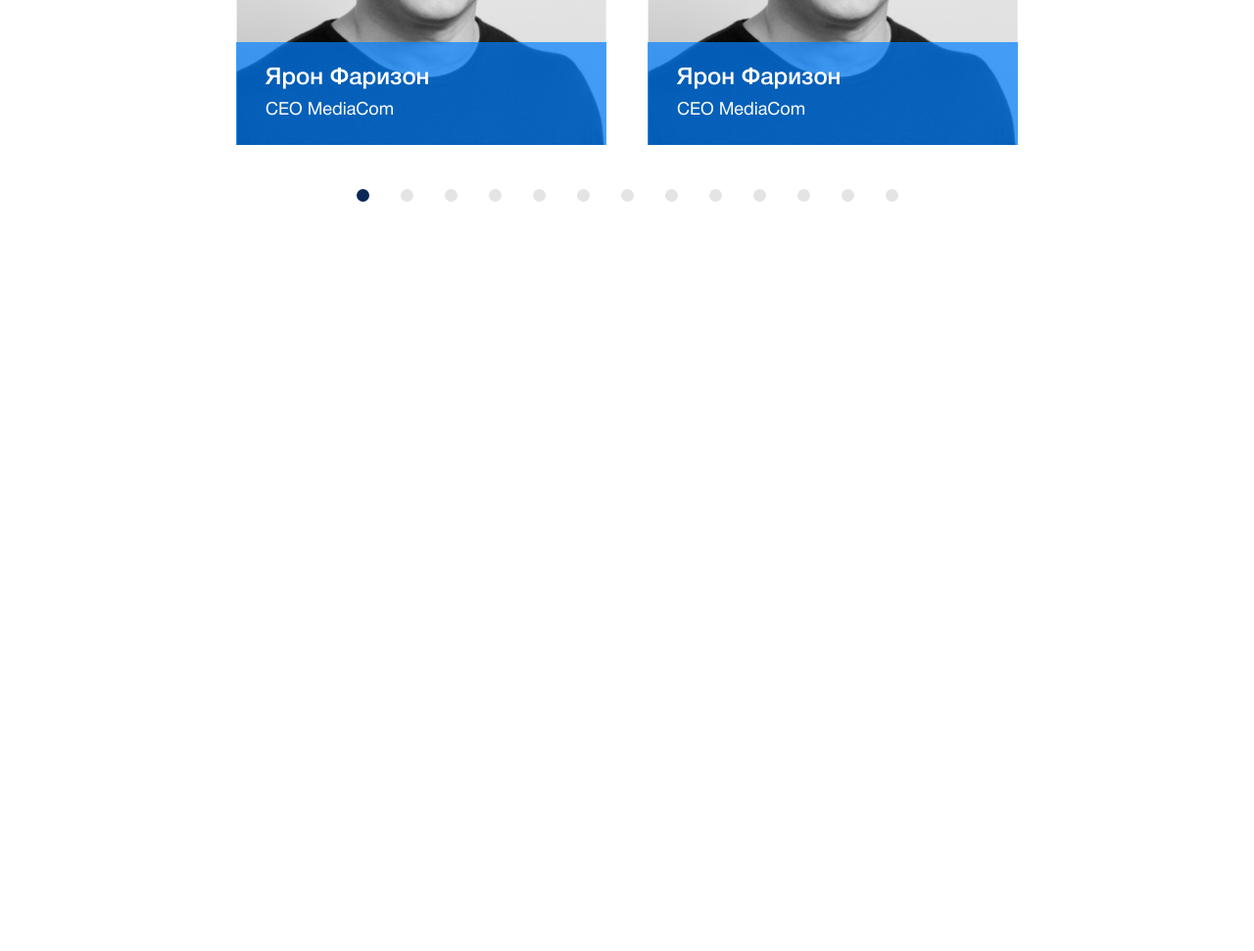
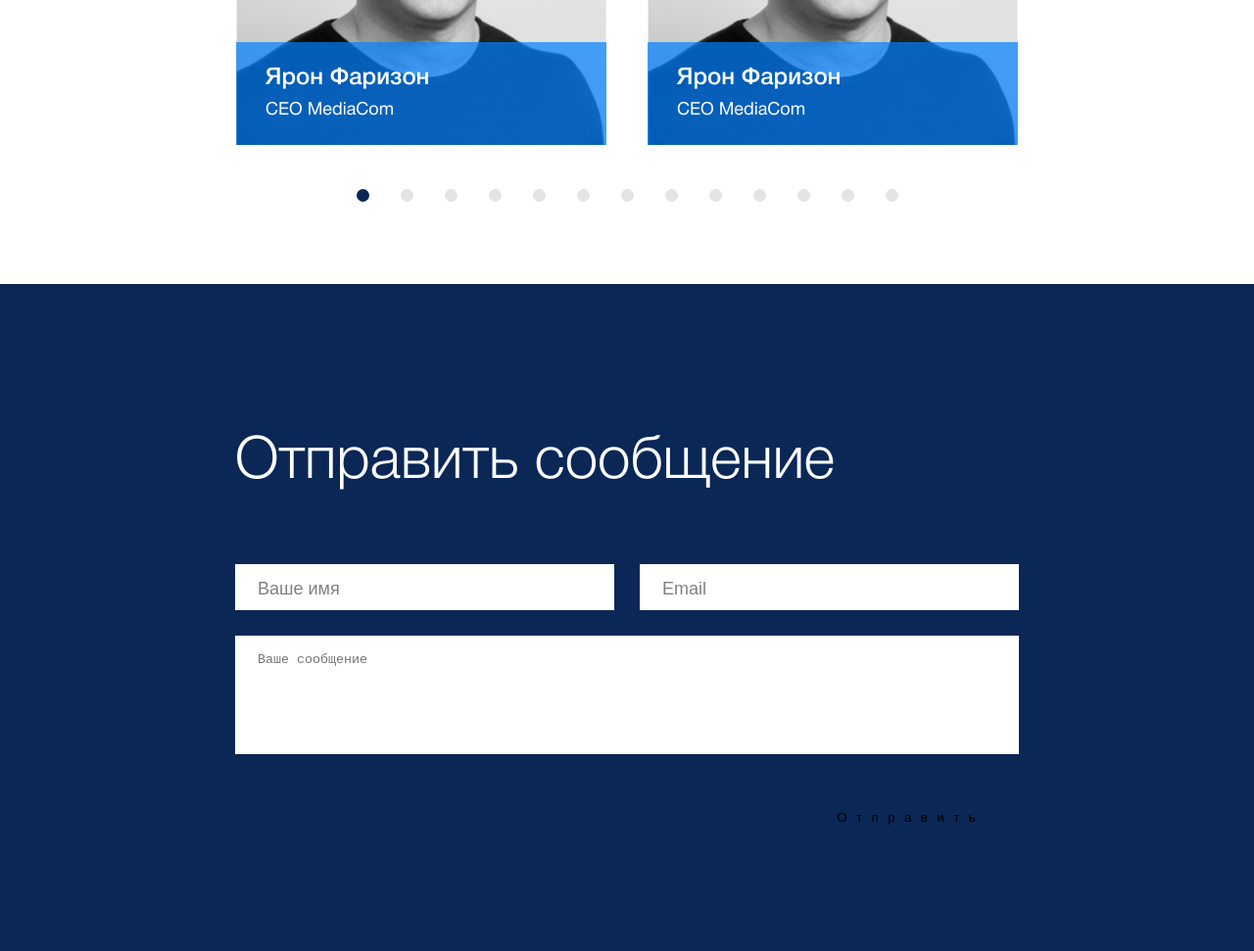
Before and after one commit to Alexandra789/conference-page-template, a website built with webpack: page src/index.html in a window 1280 px wide. Shown: the part 1430-2401 px from the top of the page at 98% size. Before the commit the page ends 1720 px from the top, so only its background shows below. Built offline with nearby package versions, Linux system fonts and the light colour scheme; files whose address does not match are found by name.

Commit message:
add contact form

```diff
--- a/src/index.html
+++ b/src/index.html
@@ -84,7 +84,7 @@
 		</div>
 	</header>
 	<main class="main-content">
-		<section class="conference">
+		<section id="conference" class="conference">
 			<div class="container">
 				<div class="conference__content">
 					<div class="conference__text-info">
@@ -112,7 +112,7 @@
 					<div class="conference__img">
 						<img src="./assets/images/image.png" alt="conference image">
 					</div>
-					<button class="conference__registration-btn registration-btn">Зарегистрироваться</button>
+					<button class="button conference__registration-btn registration-btn">Зарегистрироваться</button>
 
 					<div class="conference__description">
 						<p class="conference__description-text">
@@ -132,10 +132,8 @@
 				</div>
 			</div>
 		</section>
-		<section class="speakers">
+		<section id="speakers" class="speakers">
 			<div class="container">
-
-
 				<div class="swiper">
 					<h2 class="section-title speakers__title">Спикеры</h2>
 					<div class="mySwiper">
@@ -246,6 +244,22 @@
 				</div>
 			</div>
 		</section>
+		<section id="contact" class="contact">
+			<div class="container">
+				<div class="contact-wrapper">
+					<form action="#" class="form contact__form" id="form">
+						<h2 class="section-title form__title">Отправить сообщение</h2>
+						<input placeholder="Ваше имя" class="form__input" id="firstName" maxlength="25" name="first-name"
+									 type="text" inputmode="text">
+						<input placeholder="Email" class="form__input" id="email" maxlength="25" name="email" type="email"
+									 inputmode="email">
+						<textarea placeholder="Ваше сообщение" class="form__textarea" id="text" name="text"
+											inputmode="text"></textarea>
+						<button class="button form__button">Отправить</button>
+					</form>
+				</div>
+			</div>
+		</section>
 
 	</main>
 
--- a/src/js/validate.js
+++ b/src/js/validate.js
@@ -0,0 +1,29 @@
+const sendFormBtn = document.querySelector('.form__button');
+const emailInput = document.querySelector('#email');
+const textInput = document.querySelector('#text');
+const inputs = document.querySelectorAll('.contact__form input');
+const formFields = [...inputs, textInput];
+
+function checkInput(input) {
+	input.value.trim() ? input.classList.remove('invalid') : input.classList.add('invalid');
+}
+
+function emailTest() {
+	const validateEmail = /([A-zА-я])+([0-9\-_\+\.])*([A-zА-я0-9\-_\+\.])*@([A-zА-я])+([0-9\-_\+\.])*([A-zА-я0-9\-_\+\.])*[\.]([A-zА-я])+/.test(emailInput.value);
+	validateEmail ? emailInput.classList.remove('invalid') : emailInput.classList.add('invalid')
+}
+
+sendFormBtn.addEventListener('click', (e) => {
+	e.preventDefault();
+
+	formFields.forEach(field => {
+		checkInput(field);
+	})
+	emailTest();
+
+	formFields.forEach(field => {
+		if (!field.classList.contains('invalid')) {
+			console.log(`${field.getAttribute('id')} - ${field.value}`)
+		}
+	})
+})
--- /dev/null
+++ b/src/scss/block/contact.scss
@@ -0,0 +1,76 @@
+.contact {
+	padding-top: 140px;
+	padding-bottom: 100px;
+	background-color: $dark_blue;
+	color: $white;
+	@media (max-width: 1024px) {
+		padding-top: 100px;
+		padding-bottom: 100px;
+	}
+
+	&-wrapper {
+		display: flex;
+		justify-content: center;
+	}
+
+	.form {
+		max-width: 800px;
+		width: 100%;
+		display: flex;
+		flex-wrap: wrap;
+		justify-content: space-between;
+		@media (max-width: 720px) {
+			max-width: 280px;
+		}
+
+		&__title {
+			margin-bottom: 62px;
+			@media (max-width: 720px) {
+				margin-bottom: 80px;
+			}
+		}
+
+		&__input {
+			padding: 12px 20px 8px;
+			width: 48.38%;
+
+			border: 3px solid $white;
+
+			&:last-of-type {
+				margin-bottom: 0;
+			}
+
+			@media (max-width: 720px) {
+				width: 100%;
+				margin-bottom: 26px;
+			}
+		}
+
+		&__textarea {
+			padding: 14px 20px;
+			margin-top: 26px;
+			resize: none;
+			width: 100%;
+			height: 121px;
+			border: 3px solid $white;
+			@media (max-width: 720px) {
+				height: 125px;
+			}
+		}
+
+		&__input.invalid, &__textarea.invalid {
+			border-color: $red;
+		}
+
+		&__button {
+			padding: 26.5px 35px;
+			letter-spacing: 9.4px;
+			line-height: 19.6px;
+			margin-top: 28px;
+			margin-left: auto;
+			@media (max-width: 720px) {
+				margin-top: 138px;
+			}
+		}
+	}
+}
--- a/src/scss/style.scss
+++ b/src/scss/style.scss
@@ -6,4 +6,4 @@
 @import './block/hamburgerMenu';
 @import './block/conference';
 @import './block/speakers';
-@import './block/contacts';
+@import 'block/contact';
```
Also changed, not shown: src/scss/block/contacts.scss (deleted).
